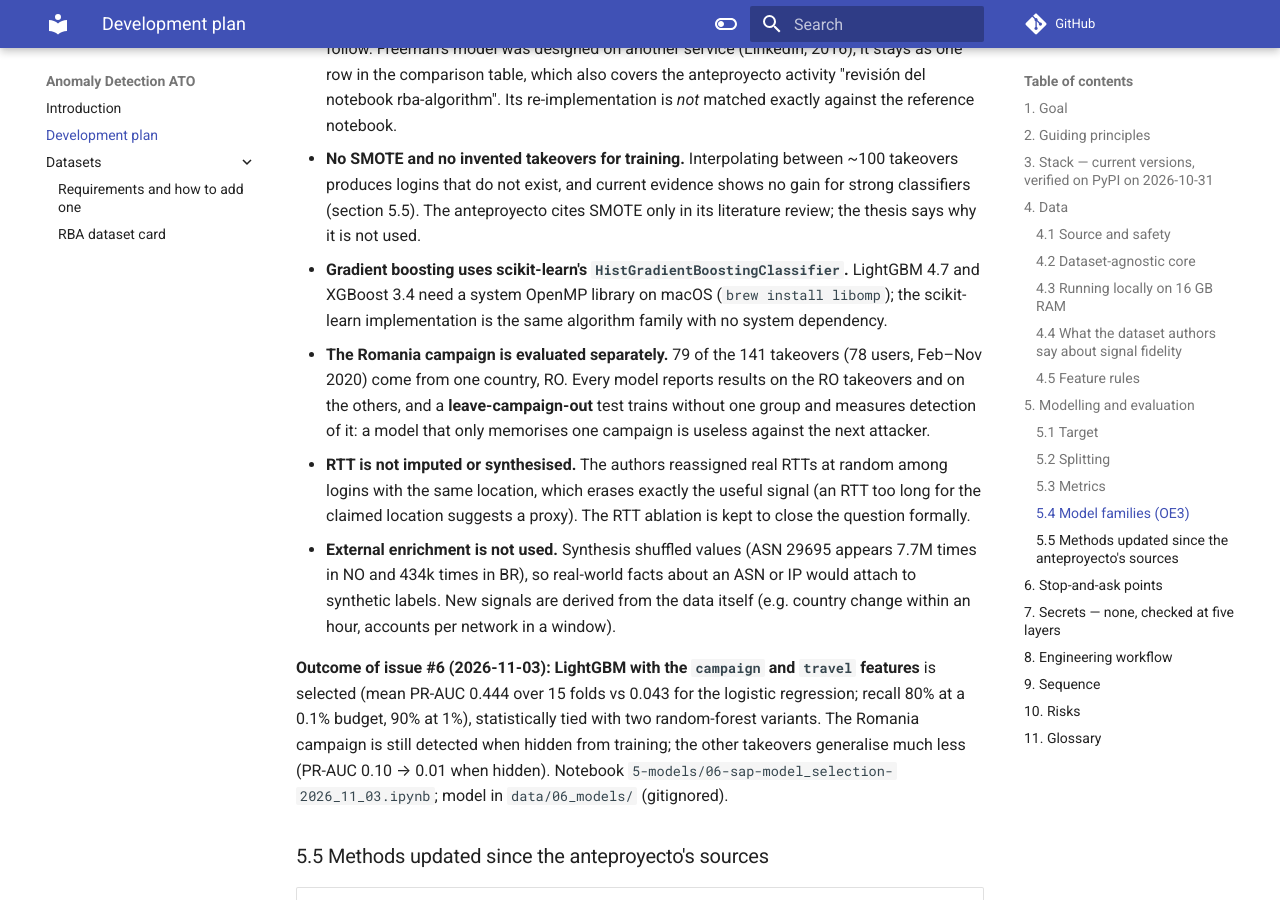
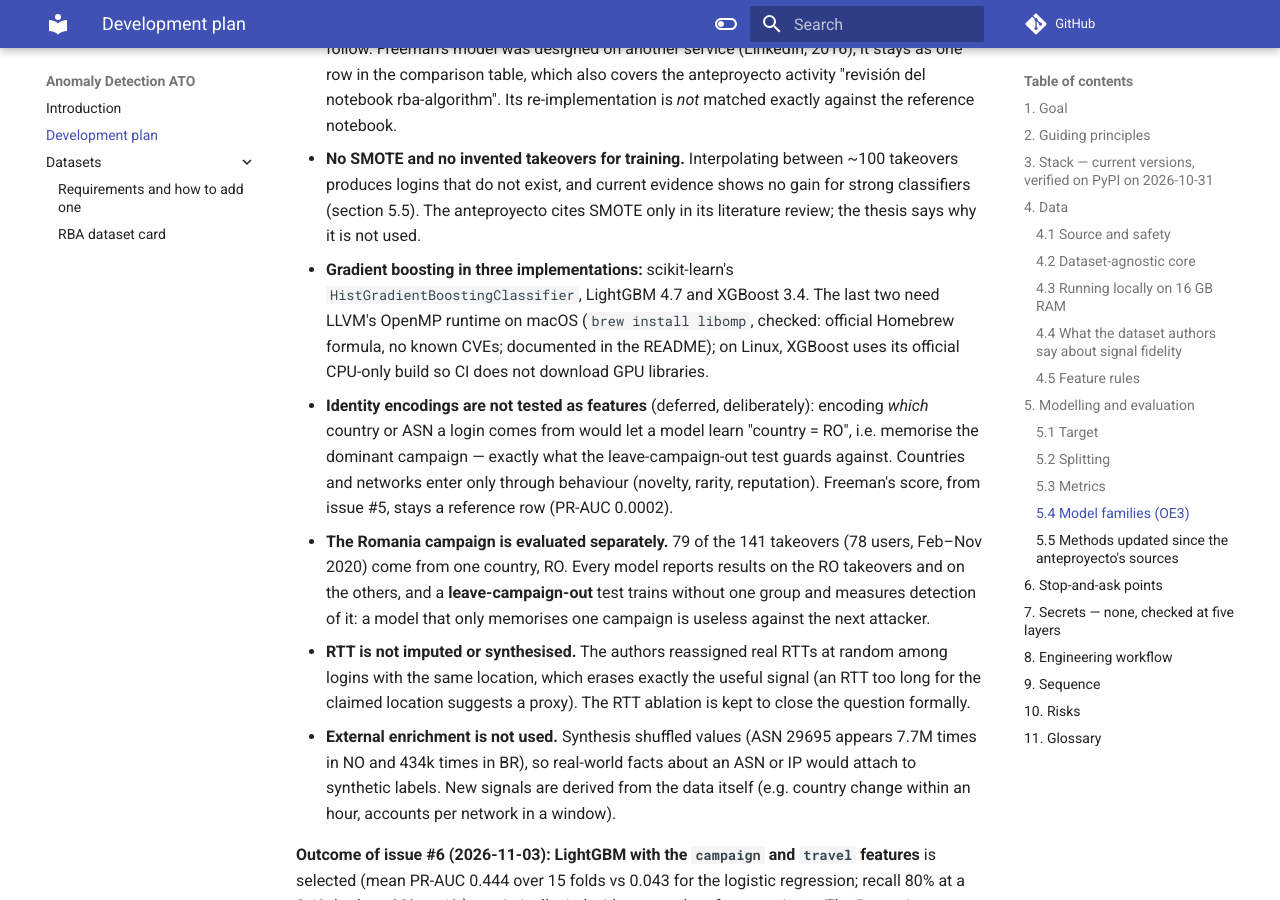
Before and after one commit to modsiw-mona/anomaly_detection_ato, an MkDocs documentation site: the page built from docs/development-plan.md, in a window 1280 px wide and 900 px high, scrolled down 5890 px. Built offline with MkDocs 1.6.1 and Material for MkDocs 9.7.7, drawn with Linux system fonts in a browser that asks for light colours; comment, search, counter and statistics services are not loaded.

Commit message:
docs: document libomp and the deferred identity ablation

```diff
--- a/docs/development-plan.md
+++ b/docs/development-plan.md
@@ -193,9 +193,14 @@ The course #6 minimum of 4 model types is covered.
 - **No SMOTE and no invented takeovers for training.** Interpolating between ~100 takeovers produces
   logins that do not exist, and current evidence shows no gain for strong classifiers (section 5.5).
   The anteproyecto cites SMOTE only in its literature review; the thesis says why it is not used.
-- **Gradient boosting uses scikit-learn's `HistGradientBoostingClassifier`.** LightGBM 4.7 and
-  XGBoost 3.4 need a system OpenMP library on macOS (`brew install libomp`); the scikit-learn
-  implementation is the same algorithm family with no system dependency.
+- **Gradient boosting in three implementations:** scikit-learn's `HistGradientBoostingClassifier`,
+  LightGBM 4.7 and XGBoost 3.4. The last two need LLVM's OpenMP runtime on macOS (`brew install libomp`,
+  checked: official Homebrew formula, no known CVEs; documented in the README); on Linux, XGBoost uses its
+  official CPU-only build so CI does not download GPU libraries.
+- **Identity encodings are not tested as features** (deferred, deliberately): encoding *which* country or
+  ASN a login comes from would let a model learn "country = RO", i.e. memorise the dominant campaign — exactly
+  what the leave-campaign-out test guards against. Countries and networks enter only through behaviour
+  (novelty, rarity, reputation). Freeman's score, from issue #5, stays a reference row (PR-AUC 0.0002).
 - **The Romania campaign is evaluated separately.** 79 of the 141 takeovers (78 users, Feb–Nov 2020)
   come from one country, RO. Every model reports results on the RO takeovers and on the others, and a
   **leave-campaign-out** test trains without one group and measures detection of it: a model that
```
Also changed, not shown: README.md (+7 -0 lines).
